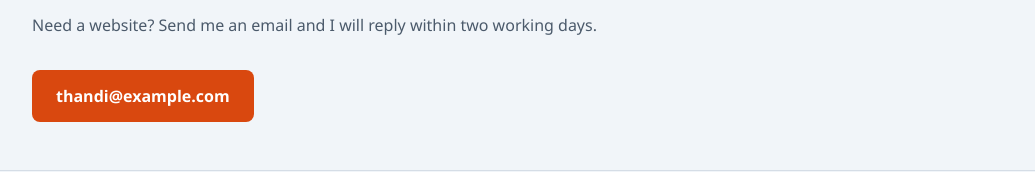
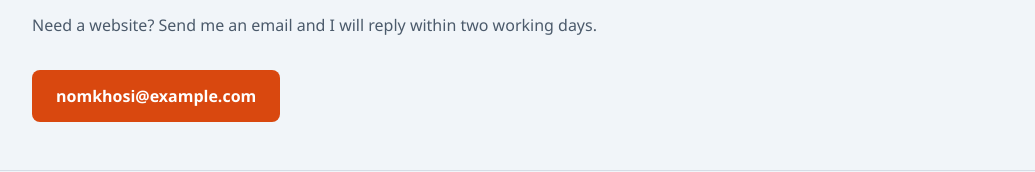
Before and after one commit to silungilemnomo-cpu/Silungile-Mdletshe, a plain HTML site: page index.html in a window 1280 px wide. Shown: the part 1624-1796 px from the top of the page, without its empty margins (122-1157 px from the left). Drawn offline with Linux system fonts and the light colour scheme.

Commit message:
Update index.html

```diff
--- a/index.html
+++ b/index.html
@@ -56,7 +56,7 @@
     <section id="contact" class="block">
       <h2>Contact</h2>
       <p>Need a website? Send me an email and I will reply within two working days.</p>
-      <a class="btn" href="mailto:nomkhosi@example.com">thandi@example.com</a>
+      <a class="btn" href="mailto:nomkhosi@example.com">nomkhosi@example.com</a>
     </section>
   </main>
 
```
